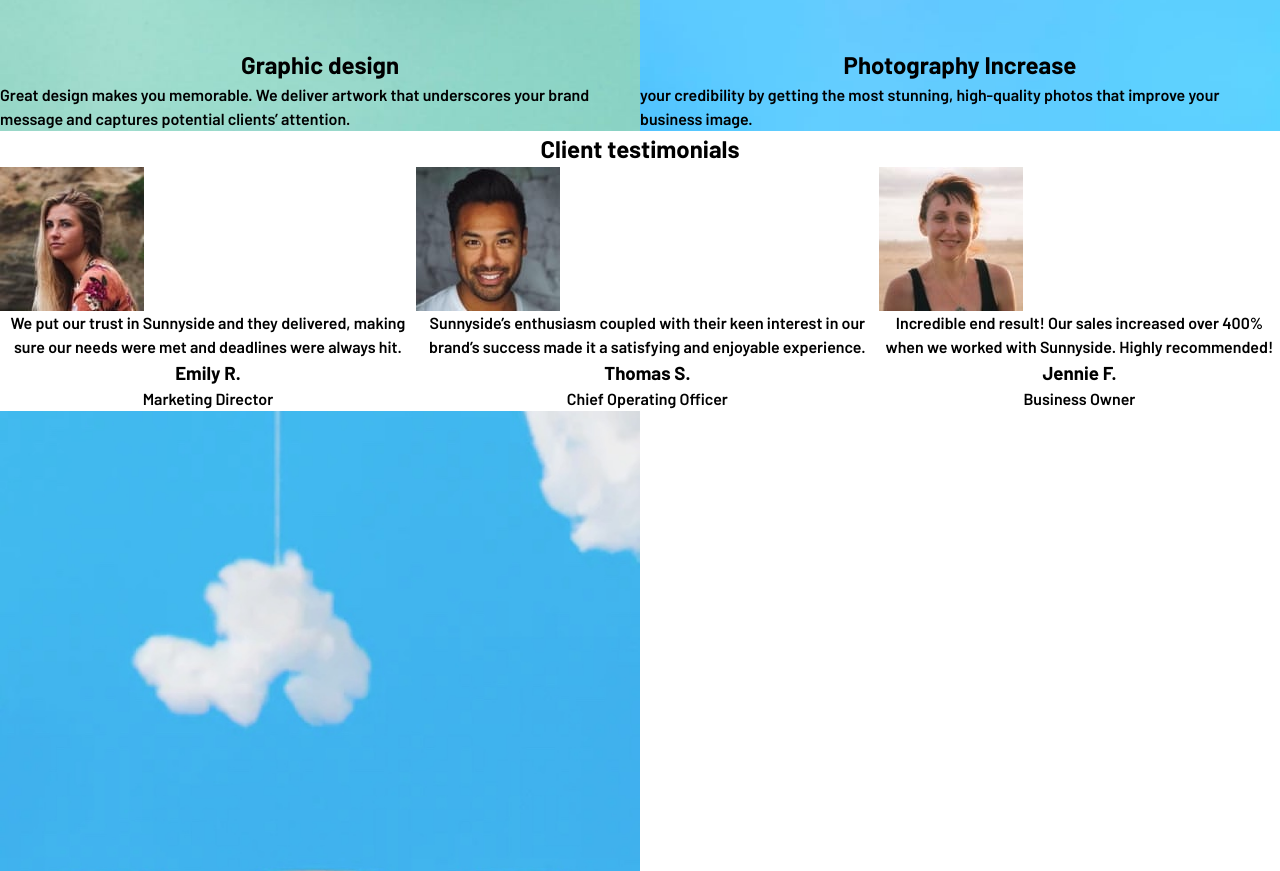
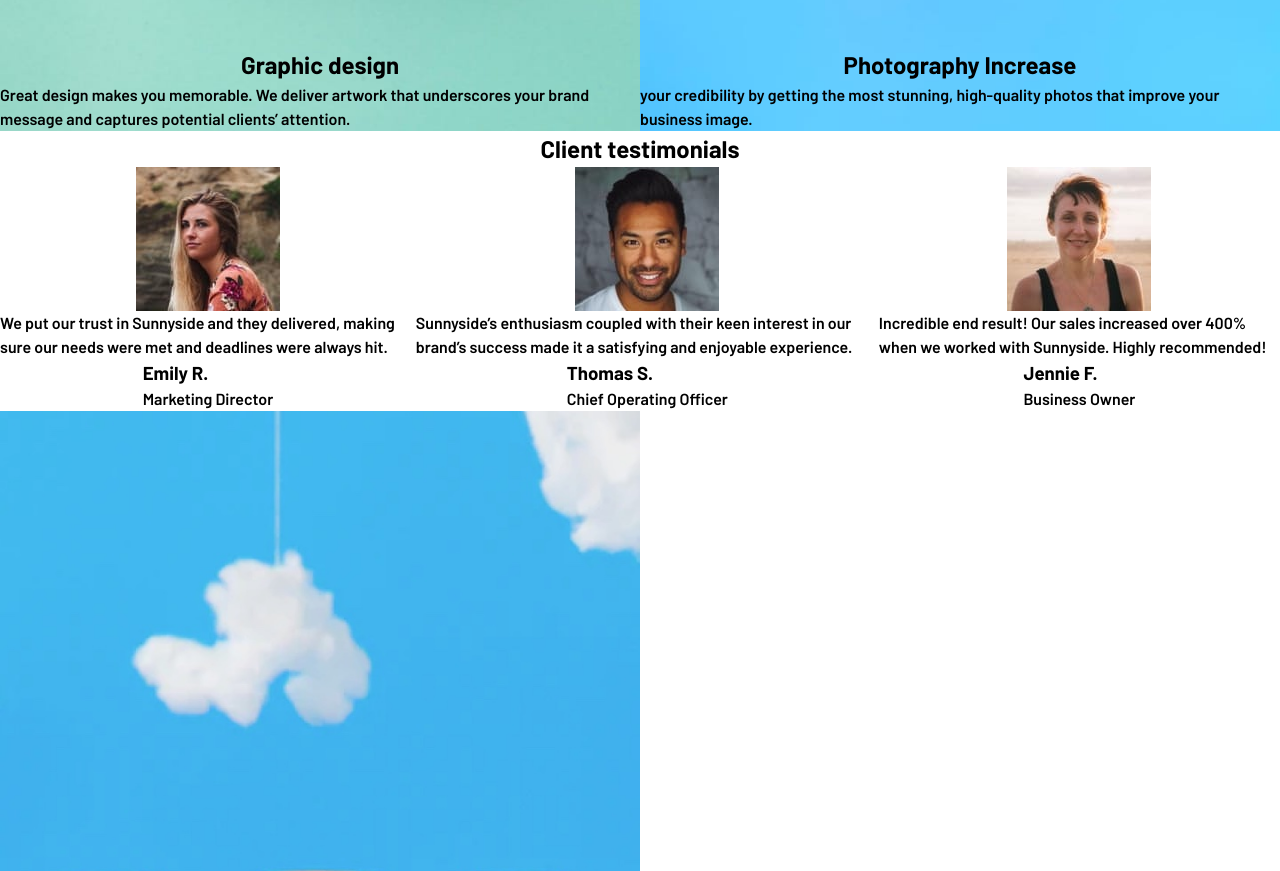
Before and after one commit to mrcordova/sunnyside-agency-landing-page, a plain HTML site: page index.html in a window 1280 px wide. Shown: the part 2180-3051 px from the top of the page. Drawn offline with Linux system fonts and the light colour scheme.

Commit message:
add class names to clients

```diff
--- a/css/style.css
+++ b/css/style.css
@@ -191,18 +191,23 @@ main {
   grid-column: 1;
 }
 
-.client-container {
-  /* display: flex; */
-  /* flex-direction: column; */
-  /* align-items: center; */
-  text-align: center;
+.client-testimonials-container {
+  display: flex;
+  flex-direction: column;
+  align-items: center;
+  /* text-align: center; */
   grid-row: 6;
   grid-column: 1 / -1;
 }
-.client-container > div {
+.client-container {
   display: flex;
   flex-direction: column;
   /* flex-wrap: wrap; */
+}
+.clients {
+  display: flex;
+  flex-direction: column;
+  align-items: center;
 }
 .gallery-container {
   grid-row: 7;
@@ -221,7 +226,7 @@ main {
     grid-row: 4;
     grid-column: 2;
   }
-  .client-container > div {
+  .client-container {
     flex-direction: row;
   }
 }
--- a/index.html
+++ b/index.html
@@ -132,10 +132,10 @@
             alt="orange with blue background" />
         </picture>
       </div>
-      <div class="client-container">
+      <div class="client-testimonials-container">
         <h2>Client testimonials</h2>
-        <div>
-          <div>
+        <div class="client-container">
+          <div class="clients">
             <img
               src="./images/image-emily.jpg"
               alt="woman looking to the side" />
@@ -148,7 +148,7 @@
               <p>Marketing Director</p>
             </div>
           </div>
-          <div>
+          <div class="clients">
             <img src="./images/image-thomas.jpg" alt="closeup of man" />
             <p>
               Sunnyside’s enthusiasm coupled with their keen interest in our
@@ -159,7 +159,7 @@
               <p>Chief Operating Officer</p>
             </div>
           </div>
-          <div>
+          <div class="clients">
             <img src="./images/image-jennie.jpg" alt="a closeup of woman" />
             <p>
               Incredible end result! Our sales increased over 400% when we
```
